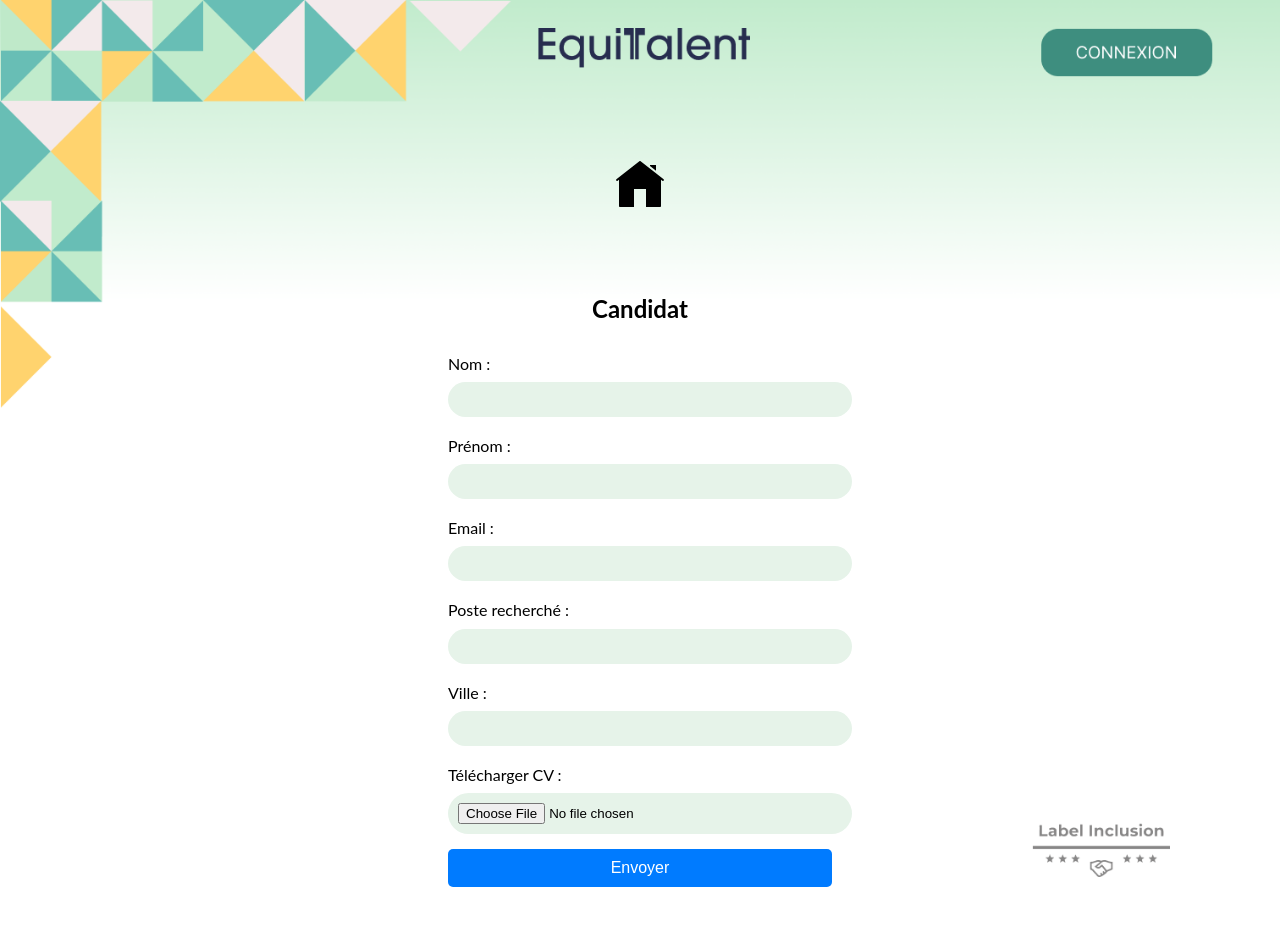
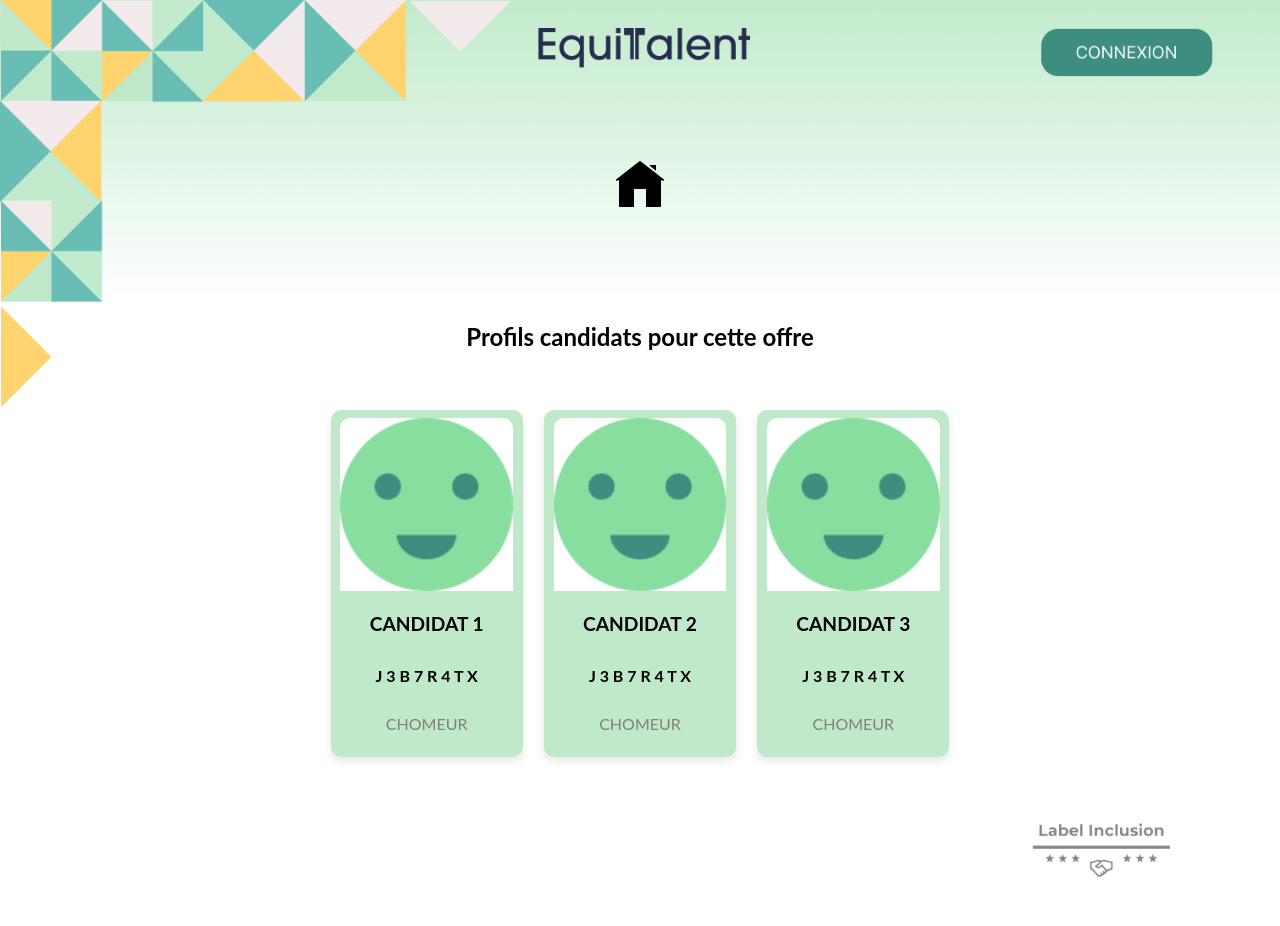
Before and after one commit to zhdanove59/hackaton-3, a React (Vite) app in the folder client/: page / in a window 1280 px wide. Shown: the top 926 px of the page. Built offline with nearby package versions, Linux system fonts and the light colour scheme.

Commit message:
profils page done

```diff
--- a/client/src/App.jsx
+++ b/client/src/App.jsx
@@ -1,8 +1,8 @@
 import "./App.css";
-import FormCan from "./components/FormCan";
+import ProfileCards from "./components/Profils";
 
 function App() {
-  return <FormCan />;
+  return <ProfileCards />;
 }
 
 export default App;
--- /dev/null
+++ b/client/src/components/Profils.css
@@ -0,0 +1,79 @@
+.body-profils {
+  background-image: url(../assets/images/backgrounde.png);
+}
+.profile-cards-container {
+  display: flex;
+  justify-content: center;
+  gap: 20px;
+  padding: 20px;
+}
+.body-profils {
+  background-image: url(../../src/assets/images/backgrounde.png);
+  background-repeat: no-repeat;
+  background-size: 100%;
+  display: flex;
+  justify-content: center;
+}
+.h1-profils {
+  padding-top: 5rem;
+}
+.profils {
+  padding-top: 5rem;
+  display: flex;
+  flex-direction: column;
+  justify-content: space-around;
+  align-items: center;
+  width: 50%;
+}
+.profile-card {
+  background-color: #bfe9c9;
+  border-radius: 10px;
+  box-shadow: 0 4px 8px rgba(0, 0, 0, 0.1);
+  overflow: hidden;
+  text-align: center;
+  width: 30%;
+  cursor: pointer;
+  transition: transform 0.2s ease-in-out;
+  margin-top: 2rem;
+}
+.profile-card:hover {
+  transform: scale(1.2);
+}
+.cards {
+  width: 100%;
+  display: flex;
+  flex-direction: row;
+  justify-content: space-around;
+  margin-bottom: 14rem;
+}
+.profile-image {
+  border-top-left-radius: 10px;
+  border-top-right-radius: 10px;
+  width: 90%;
+  margin-top: 0.5rem;
+  background-color: white;
+}
+
+.profile-name {
+  font-size: 1.2em;
+  margin: 10px 0;
+}
+
+.profile-title {
+  color: gray;
+  font-size: 1em;
+  margin: 5px 0 20px;
+}
+.iconhome {
+  display: flex;
+  justify-content: center;
+  margin-top: 15rem;
+  margin-bottom: 2rem;
+}
+.home-icon {
+  transition: transform 0.2s ease-in-out;
+  margin-top: 5rem;
+}
+.home-icon:hover {
+  transform: scale(1.2);
+}
--- /dev/null
+++ b/client/src/components/Profils.jsx
@@ -0,0 +1,53 @@
+import "./Profils.css";
+import { Link } from "react-router-dom";
+
+function ProfileCard() {
+  return (
+    <div className="body-profils">
+      <section className="profils">
+        <Link to="/">
+          <img
+            className="home-icon"
+            src="../../src/assets/images/home.svg"
+            alt="home icon"
+          />
+        </Link>
+        <h1 className="h1-profils">Profils candidats pour cette offre</h1>
+        <div className="cards">
+          <div className="profile-card">
+            <img
+              src="src/assets/images/Green Smiley.png"
+              alt="je sais pas"
+              className="profile-image"
+            />
+            <h2 className="profile-name">CANDIDAT 1 </h2>
+            <h4 className="profile-ref">J 3 B 7 R 4 T X</h4>
+            <p className="profile-title">CHOMEUR</p>
+          </div>
+          <div className="profile-card">
+            <img
+              src="src/assets/images/Green Smiley.png"
+              alt="je sais pas"
+              className="profile-image"
+            />
+            <h2 className="profile-name">CANDIDAT 2</h2>
+            <h4 className="profile-ref">J 3 B 7 R 4 T X</h4>
+            <p className="profile-title">CHOMEUR</p>
+          </div>
+          <div className="profile-card">
+            <img
+              src="src/assets/images/Green Smiley.png"
+              alt="je sais pas"
+              className="profile-image"
+            />
+            <h2 className="profile-name">CANDIDAT 3</h2>
+            <h4 className="profile-ref"> J 3 B 7 R 4 T X</h4>
+            <p className="profile-title">CHOMEUR</p>
+          </div>
+        </div>
+      </section>
+    </div>
+  );
+}
+
+export default ProfileCard;
```
Also changed, not shown: client/src/assets/images/Green Smiley.png (added).
